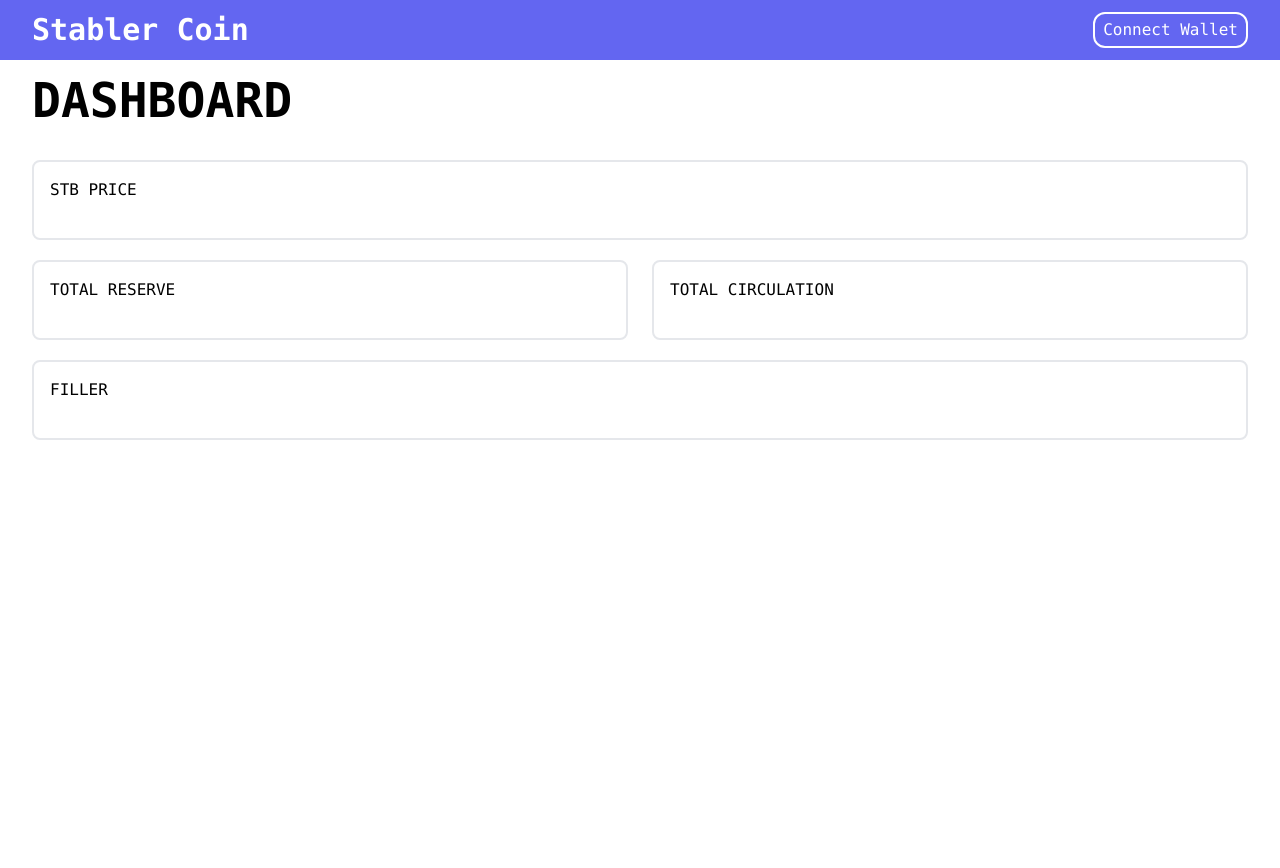
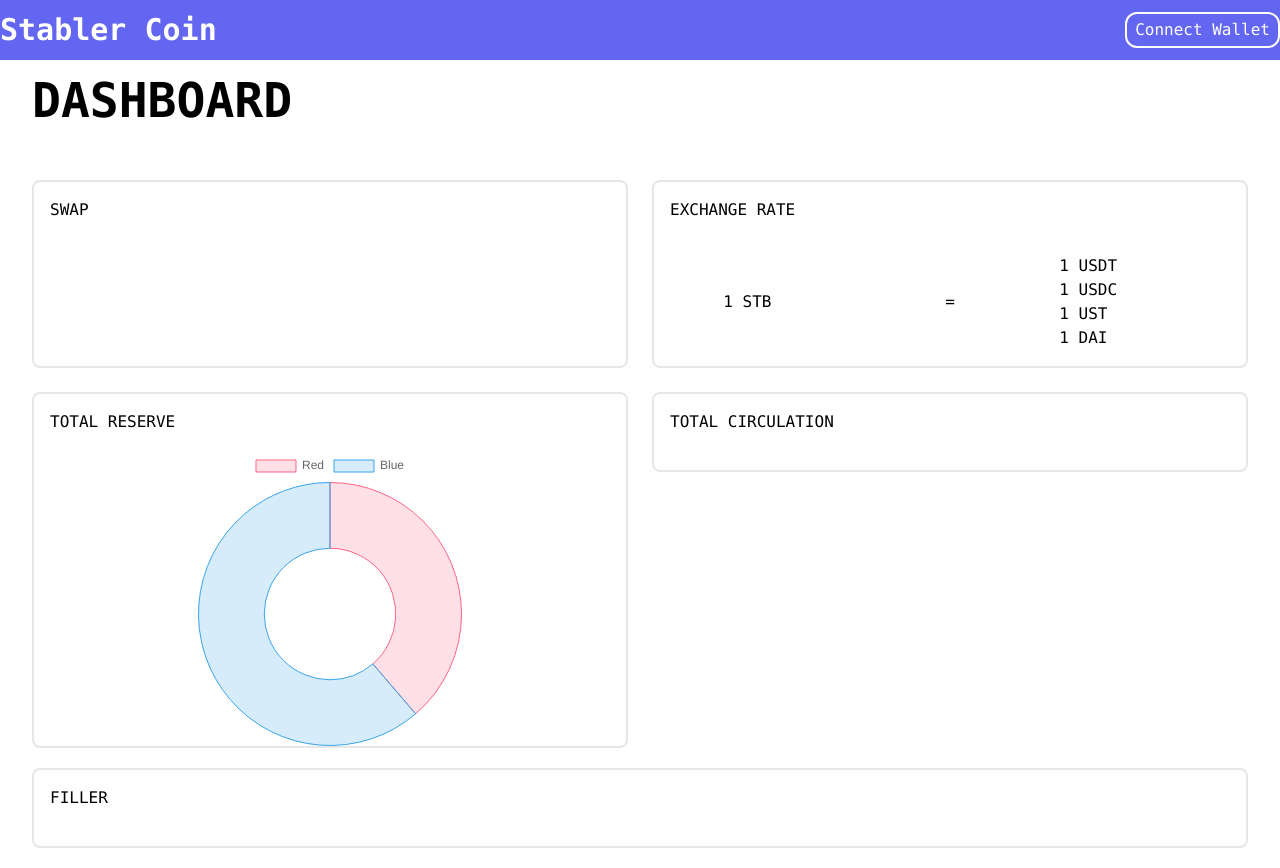
Before and after one commit to erichuang27/stabler_coin, a React (Create React App) app: page /dashboard in a window 1280 px wide. Before the commit the page ends 800 px from the top, so only its background shows below. Built offline with nearby package versions, Linux system fonts and the light colour scheme.

Commit message:
Updated dashboard again

```diff
--- a/package.json
+++ b/package.json
@@ -6,7 +6,9 @@
     "@testing-library/jest-dom": "^5.16.4",
     "@testing-library/react": "^13.1.1",
     "@testing-library/user-event": "^13.5.0",
+    "chart.js": "^3.7.1",
     "react": "^18.1.0",
+    "react-chartjs-2": "^4.1.0",
     "react-dom": "^18.1.0",
     "react-router-dom": "^6.3.0",
     "react-scripts": "5.0.1",
--- a/src/App.js
+++ b/src/App.js
@@ -1,7 +1,7 @@
 import { Link } from "react-router-dom";
 import Dashboard from './dashboard';
 
-function App() {
+export function App() {
   return (
     <div className="font-mono">
       {/* Hero page */}
--- a/src/dashboard.js
+++ b/src/dashboard.js
@@ -1,6 +1,7 @@
 import React from 'react';
 import { Link } from 'react-router-dom';
 import Navbar from './navbar';
+import PieChart from './pie-graph';
 
 export default function Dashboard() {
   return (
@@ -12,10 +13,43 @@ export default function Dashboard() {
         </header>
         <div>
           <div className='py-5'>
-            <div className='border-2 h-20 rounded-lg'><div className='m-4'>STB PRICE</div></div>
           </div>
           <div className='grid grid-cols-2 gap-6'>
-            <div className='border-2 h-20 rounded-lg'><div className='m-4'>TOTAL RESERVE</div></div>
+            <div className='border-2 rounded-lg'><div className='m-4'>SWAP</div>
+            </div>
+            <div className='border-2 rounded-lg'>
+              <div className='m-4'>EXCHANGE RATE</div>
+              <div className='grid grid-cols-3 gap-4'>
+                <div className='mx-4 flex justify-center items-center'>
+                  1 STB
+                </div>
+                <div className='mx-4 flex justify-center items-center'>
+                  =
+                </div>
+                <div className='my-4 justify-center items-center'>
+                  <div>
+                    1 USDT
+                  </div>
+                  <div>
+                    1 USDC
+                  </div>
+                  <div>
+                    1 UST
+                  </div>
+                  <div>
+                    1 DAI
+                  </div>
+                </div>
+              </div>
+            </div>
+            <div className='border-2 rounded-lg'>
+              <div className='m-4'>TOTAL RESERVE</div>
+              <div className='flex w-full justify-center'>
+                <div className="w-1/2">
+                  <PieChart />
+                </div>
+              </div>
+            </div>
             <div className='border-2 h-20 rounded-lg'><div className='m-4'>TOTAL CIRCULATION</div></div>
           </div>
           <div className='py-5'>
--- a/src/index.js
+++ b/src/index.js
@@ -5,14 +5,16 @@ import App from './App';
 import reportWebVitals from './reportWebVitals';
 import { BrowserRouter as Router, Route, Routes } from "react-router-dom";
 import Dashboard from './dashboard';
+import Swap from './swap';
 
 const root = ReactDOM.createRoot(document.getElementById('root'));
 root.render(
   <React.StrictMode>
     <Router>
       <Routes>
-        <Route path="/" element={<App />}/>
-        <Route path="/dashboard" element={<Dashboard />}/>
+        <Route path="/" element={<App />} />
+        <Route path="/dashboard" element={<Dashboard />} />
+        <Route path="/swap" element={<Swap />} />
       </Routes>
     </Router>
   </React.StrictMode>
--- /dev/null
+++ b/src/index.tsx
@@ -0,0 +1,7 @@
+import React from 'react';
+import { createRoot } from 'react-dom/client';
+
+import { App } from './App';
+
+const rootElement = document.getElementById('root');
+createRoot(rootElement).render(<App />);
--- a/src/navbar.js
+++ b/src/navbar.js
@@ -3,9 +3,9 @@ import { Link } from 'react-router-dom';
 
 export default function Navbar() {
   return (
-    <div className="font-mono">
+    <div className="font-mono p-0 m-0">
       <header className="w-screen">
-        <div className="px-8 py-3 flex justify-between w-full bg-indigo-500">
+        <div className="py-3 flex justify-between w-full bg-indigo-500">
           <div className="flex align-middle">
             <Link className="transition linear delay-25 font-bold text-3xl text-white hover:text-black duration-250" to="/">Stabler Coin </Link>
           </div>
--- /dev/null
+++ b/src/pie-graph.js
@@ -0,0 +1,32 @@
+import React from 'react';
+import { Chart as ChartJS, ArcElement, Tooltip, Legend } from 'chart.js';
+import { Doughnut } from 'react-chartjs-2';
+
+ChartJS.register(ArcElement, Tooltip, Legend);
+
+export const data = {
+  labels: ['Red', 'Blue'],
+  datasets: [
+    {
+      label: '# of Votes',
+      data: [12, 19],
+      backgroundColor: [
+        'rgba(255, 99, 132, 0.2)',
+        'rgba(54, 162, 235, 0.2)',
+      ],
+      borderColor: [
+        'rgba(255, 99, 132, 1)',
+        'rgba(54, 162, 235, 1)',
+      ],
+      borderWidth: 1,
+    },
+  ],
+};
+
+export default function PieChart() {
+  return (
+    <div>
+      <Doughnut data={data} />
+    </div>
+  )
+}
--- /dev/null
+++ b/src/swap.js
@@ -0,0 +1,6 @@
+export default function Swap() {
+  return (
+    <div>
+    </div>
+  )
+}
```
Also changed, not shown: 1 other file (tests, documents, lock files or other folders).
